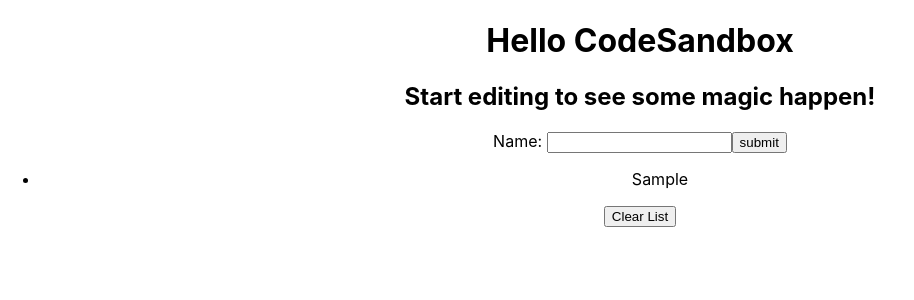
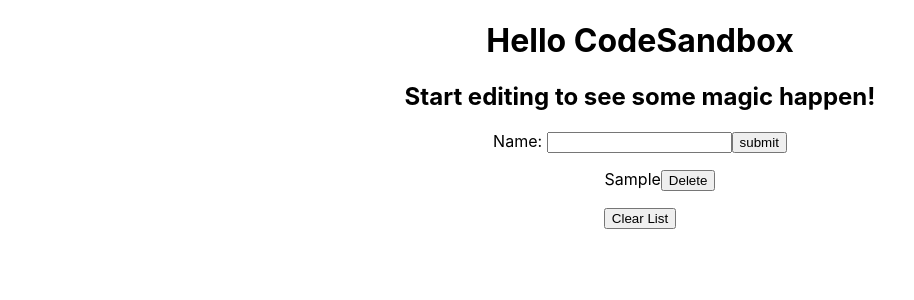
Before and after one commit to webdevyn/react-todoList, a React (Create React App) app: page / in a window 1280 px wide. Both pictures are taken after typing "Sample" into the empty fields and a click on the input "submit". Shown: the top 300 px of the page, without its empty margins (0-914 px from the left). Built offline with nearby package versions, Linux system fonts and the light colour scheme.

Commit message:
complete lab

```diff
--- a/src/App.css
+++ b/src/App.css
@@ -2,37 +2,10 @@
   text-align: center;
 }
 
-.App-logo {
-  height: 40vmin;
-  pointer-events: none;
+ul {
+  list-style-type: none;
 }
 
-@media (prefers-reduced-motion: no-preference) {
-  .App-logo {
-    animation: App-logo-spin infinite 20s linear;
-  }
+li.completed {
+  text-decoration: line-through;
 }
-
-.App-header {
-  background-color: #282c34;
-  min-height: 100vh;
-  display: flex;
-  flex-direction: column;
-  align-items: center;
-  justify-content: center;
-  font-size: calc(10px + 2vmin);
-  color: white;
-}
-
-.App-link {
-  color: #61dafb;
-}
-
-@keyframes App-logo-spin {
-  from {
-    transform: rotate(0deg);
-  }
-  to {
-    transform: rotate(360deg);
-  }
-}
--- a/src/App.js
+++ b/src/App.js
@@ -42,7 +42,6 @@ function App() {
 
   const removeTask = (id) => {
     //get the tasks
-
     //remove the task that was clicked
     const updatedTasks= tasks.filter(task => task.id !== id)
     //update the state with the new list of tasks
@@ -51,6 +50,8 @@ function App() {
 
   const listItems = tasks.map(function(item) {
     return <ListItem delete={()=> removeTask(item.id)} key={item.id} itemName={item.name}/>
+    // return <ListItem delete={removeTask} id={item.id} key={item.id} itemName={item.name}/>
+
   })
 
   return (
--- a/src/ListItem.js
+++ b/src/ListItem.js
@@ -1,5 +1,20 @@
+import { useState } from "react";
+
 const ListItem = function(props){
-    return <li onClick={props.delete}>{props.itemName}</li>
+    const [completed, setCompleted] = useState(false)
+
+    const markItemComplete = () => {
+        setCompleted(!completed)
+    }
+
+    return (
+        <li className={completed === true ? "completed" : ""} onClick={markItemComplete}>
+            {props.itemName}
+            <button onClick={props.delete}> Delete </button>
+        </li>
+    )
+    // return <li onClick={() => props.delete(props.id)}>{props.itemName}</li>
+
 }
 
 export default ListItem
```
